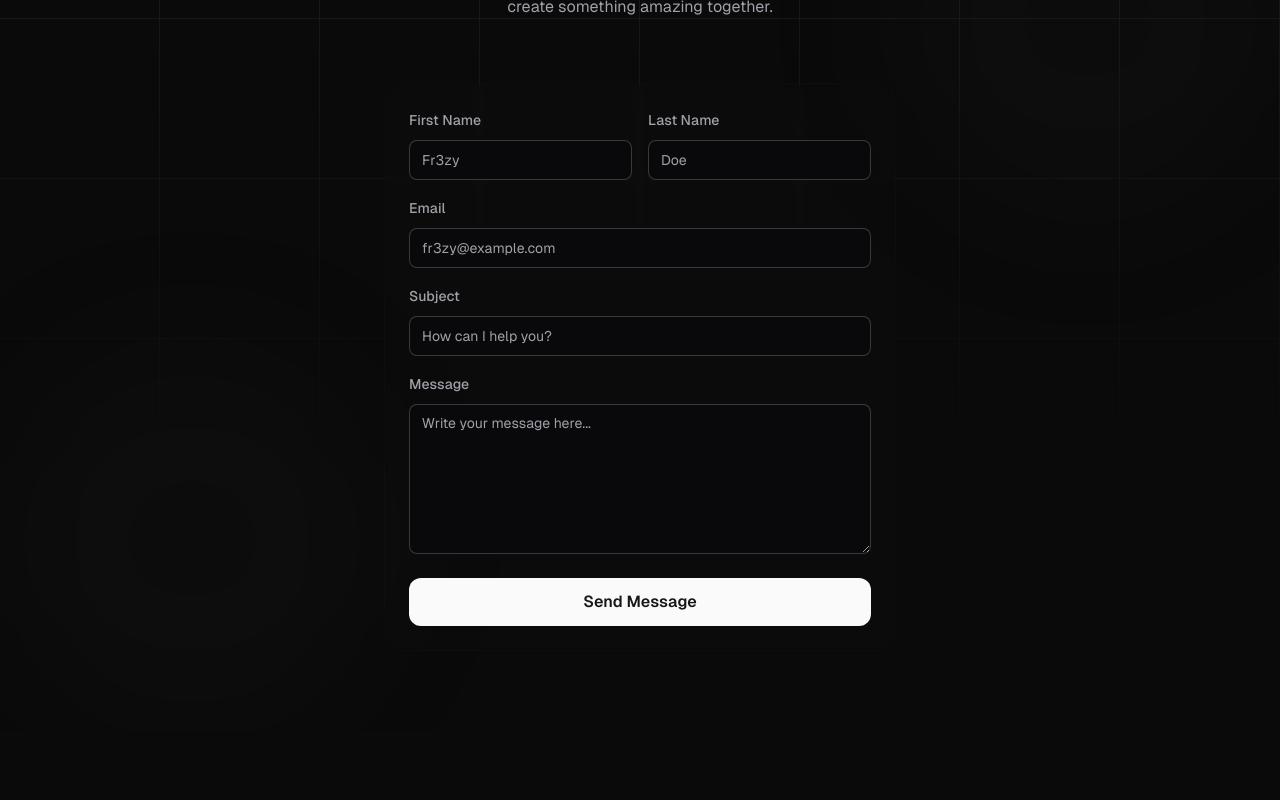
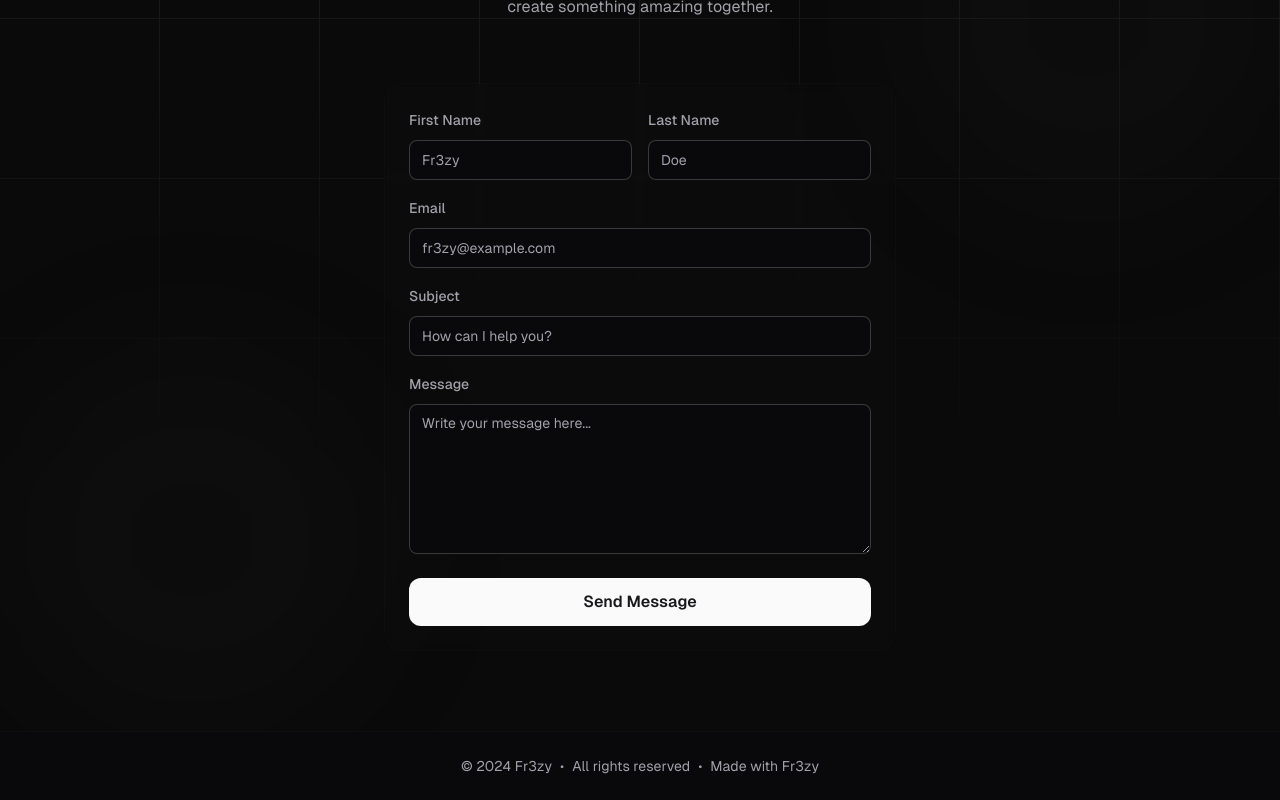
Before and after one commit to tassakliqq/port, a Next.js app: page /contact in a window 1280 px wide. Shown: the part 301-1101 px from the top of the page. Before the commit the page ends 1032 px from the top, so only its background shows below. Built offline with nearby package versions, Linux system fonts and the light colour scheme.

Commit message:
Added footer.

```diff
--- a/app/layout.js
+++ b/app/layout.js
@@ -5,6 +5,7 @@ import { cn } from "@/lib/utils";
 import { ThemeProvider } from "@/components/Providers/Theme";
 import Header from "@/components/Header";
 import { Toaster } from "sonner";
+import Footer from "@/components/Footer";
 
 const geistSans = localFont({
   src: "./fonts/GeistVF.woff",
@@ -39,7 +40,7 @@ export default function RootLayout({ children }) {
 
           {children}
 
-
+          <Footer />
           <Toaster
             position="top-right"
             toastOptions={{
--- /dev/null
+++ b/components/Footer/index.jsx
@@ -0,0 +1,27 @@
+"use client";
+import React from 'react';
+import { motion } from 'framer-motion';
+import { config } from '@/config';
+
+const Footer = () => {
+    return (
+        <motion.footer
+            initial={{ opacity: 0 }}
+            whileInView={{ opacity: 1 }}
+            viewport={{ once: true }}
+            className="py-6 border-t border-secondary/20 bg-background flex items-center justify-center"
+        >
+            <div className="text-center">
+                <div className="text-sm text-muted-foreground flex items-center gap-2 justify-center">
+                    <span>© {new Date().getFullYear()} {config.developer.name}</span>
+                    <span>•</span>
+                    <span>All rights reserved</span>
+                    <span>•</span>
+                    <span>Made with {config.developer.name}</span>
+                </div>
+            </div>
+        </motion.footer>
+    );
+};
+
+export default Footer;
```
